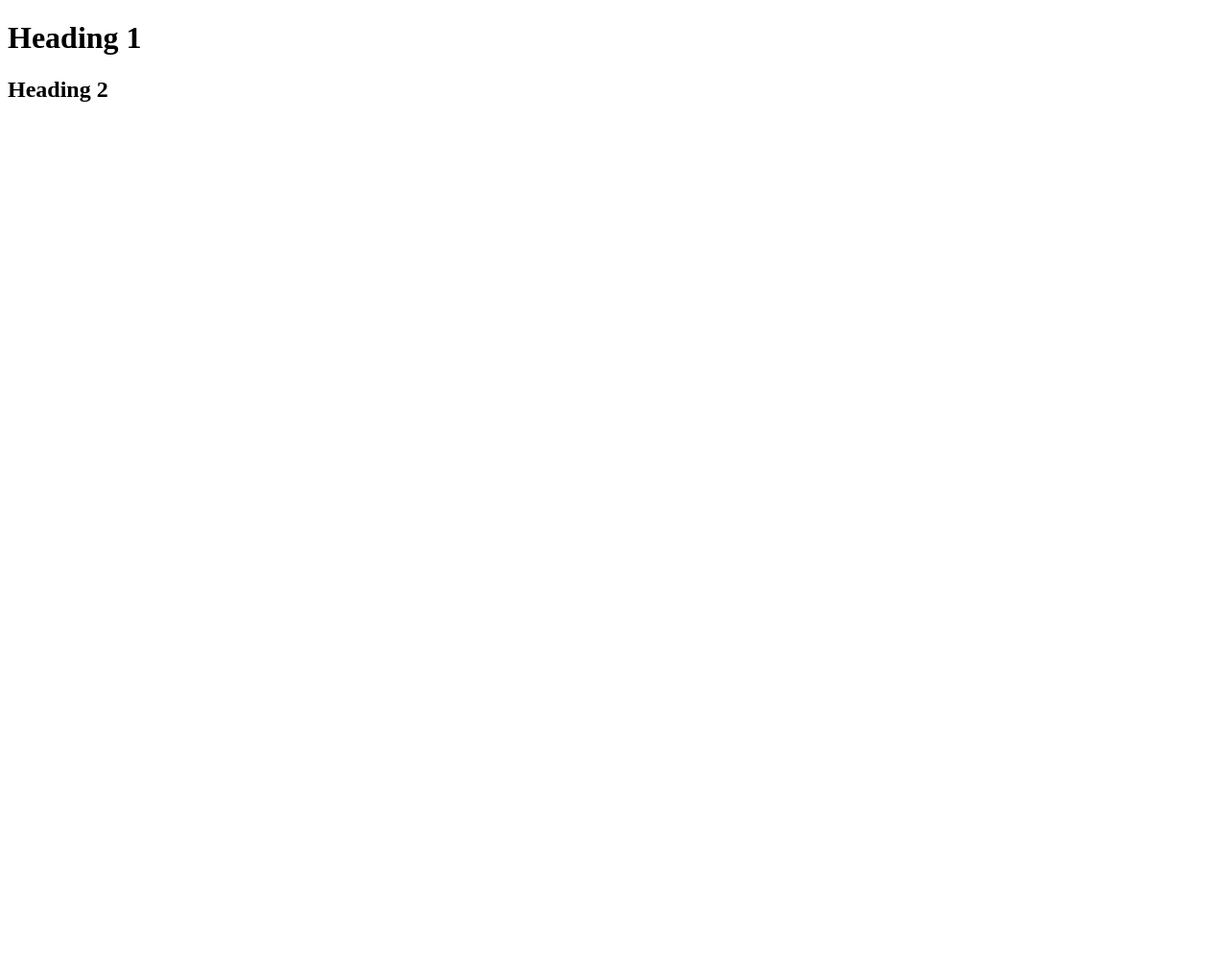
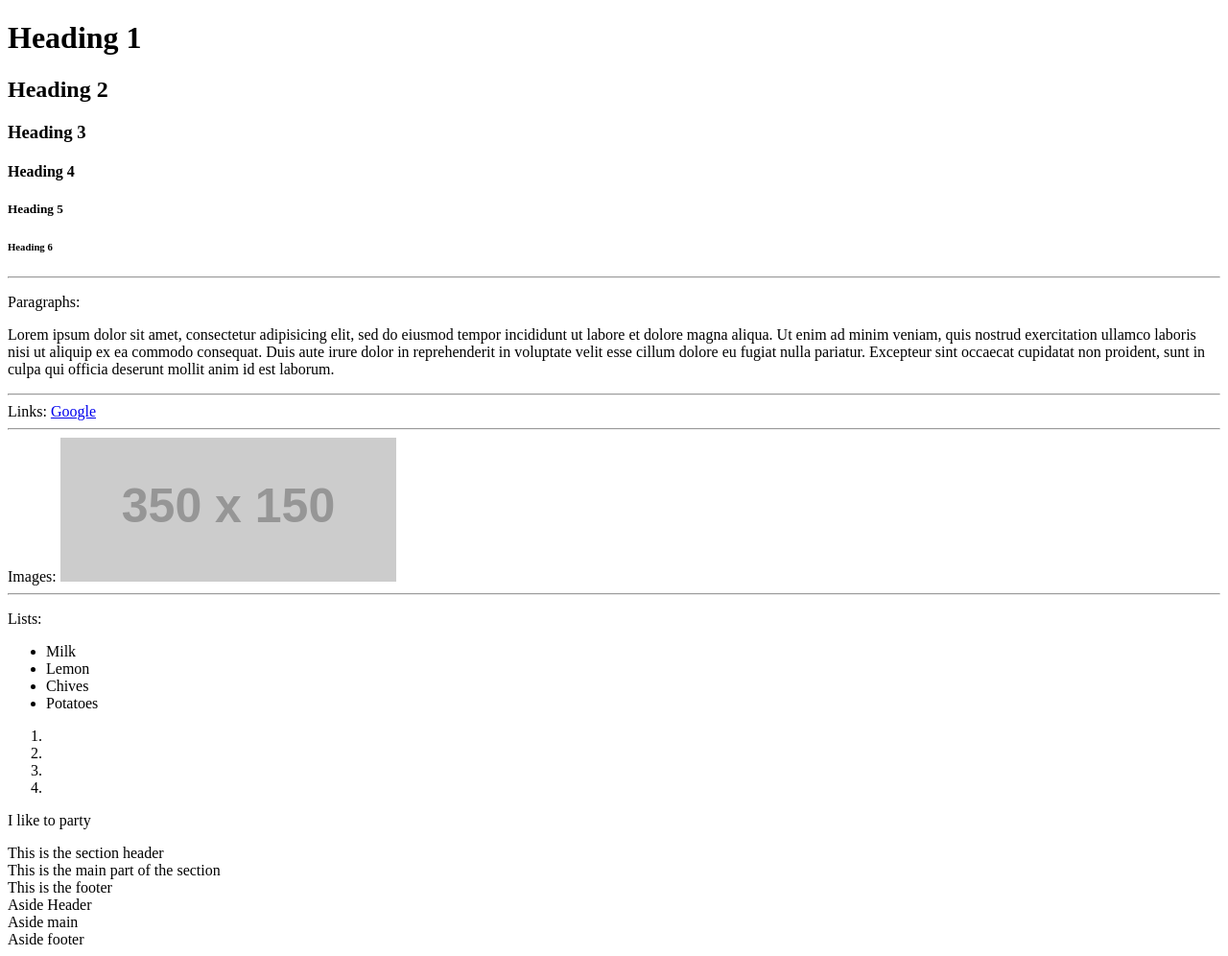
Before and after one commit to Maledor/static_server2, a website: page public/html/index.html in a window 1280 px wide. Shown: the whole page at 96% size. Before the commit the page ends 800 px from the top, so only its background shows below. Drawn offline with Linux system fonts and the light colour scheme; placeholder pictures from the web are drawn by us.

Commit message:
Finished the Html file"

```diff
--- a/public/html/index.html
+++ b/public/html/index.html
@@ -6,3 +6,55 @@
   <body>
     <h1>Heading 1</h1>
     <h2>Heading 2</h2>
+    <h3>Heading 3</h3>
+    <h4>Heading 4</h4>
+    <h5>Heading 5</h5>
+    <h6>Heading 6</h6>
+  <hr />
+    <p>Paragraphs:</p>
+    <p>Lorem ipsum dolor sit amet, consectetur adipisicing elit, sed do eiusmod tempor incididunt ut labore et dolore magna aliqua. Ut enim ad minim veniam, quis nostrud exercitation ullamco laboris nisi ut aliquip ex ea commodo consequat. Duis aute irure dolor in reprehenderit in voluptate velit esse cillum dolore eu fugiat nulla pariatur. Excepteur sint occaecat cupidatat non proident, sunt in culpa qui officia deserunt mollit anim id est laborum.</p>
+  <hr>
+    Links:
+    <a href="https://www.google.com">Google</a>
+  <hr>
+  Images:
+  <img src="http://placehold.it/350x150" alt="Picture of Kielbasa">
+  <hr>
+  <p>Lists:</p>
+  <ul>
+    <li>Milk</li>
+    <li>Lemon</li>
+    <li>Chives</li>
+    <li>Potatoes</li>
+  </ul>
+  <ol>
+    <li></li>
+    <li></li>
+    <li></li>
+    <li></li>
+  </ol>
+  <div>
+    <p>I like to party</p>
+  </div>
+  <section>
+    <header>This is the section header</header>
+    <main>
+      This is the main part of the section
+    </main>
+    <footer>This is the footer</footer>
+  </section>
+  <aside>
+    <header>Aside Header</header>
+    <main>
+      Aside main
+    </main>
+    <footer>Aside footer</footer>
+  </aside>
+  <article>
+    <header></header>
+    <main></main>
+    <footer></footer>
+  </article>
+  <address></address>
+  </body>
+  </html>
```
